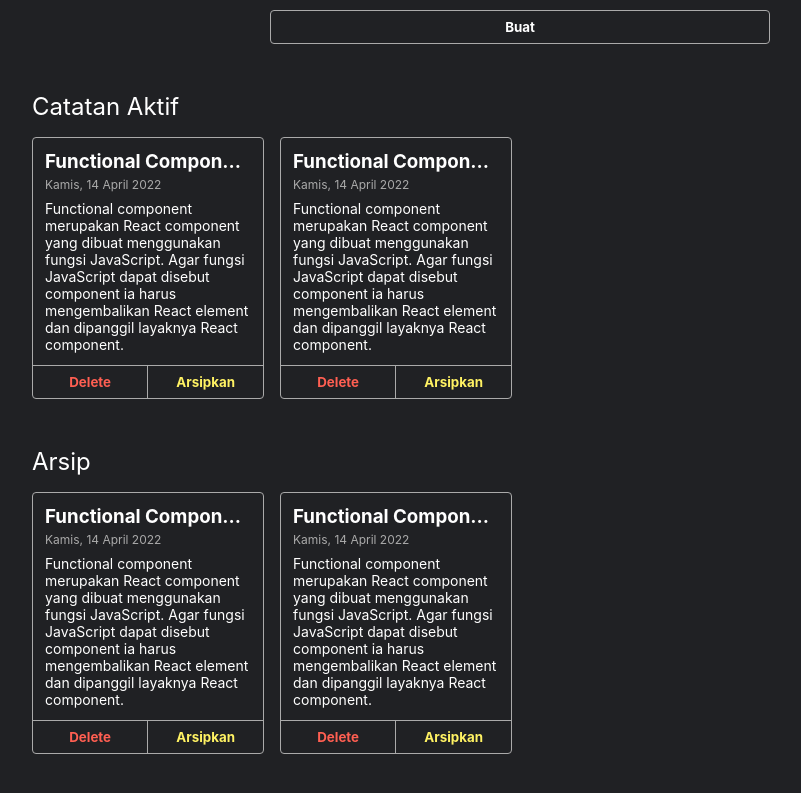
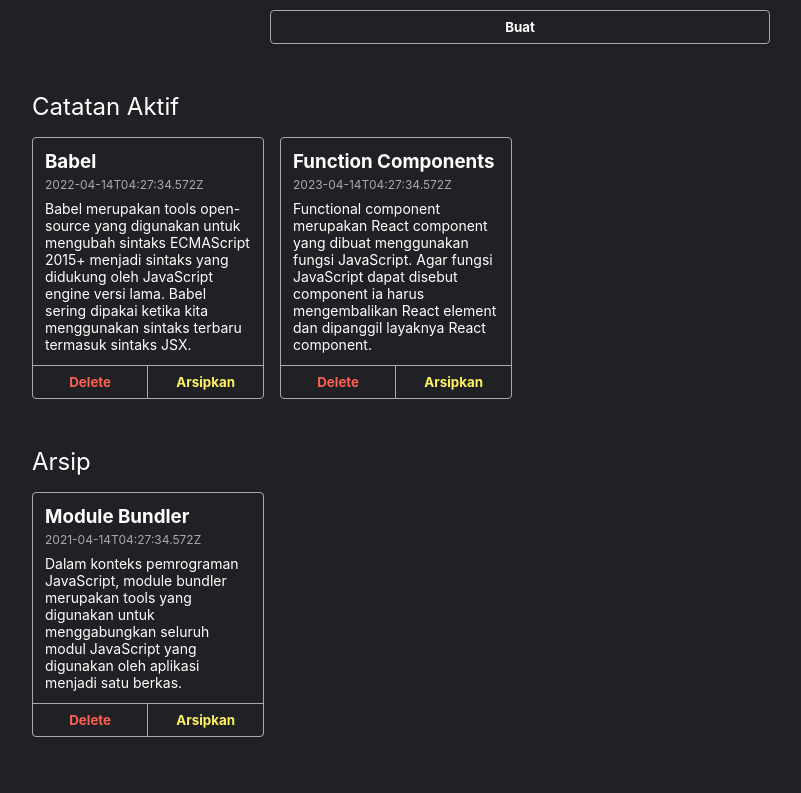
Before and after one commit to quenzvezda/personal-notes-react, a React (Vite) app: page / in a window 1280 px wide. Shown: the part 435-1228 px from the top of the page, without its empty margins (120-921 px from the left). Built offline with nearby package versions, Linux system fonts and the light colour scheme.

Commit message:
display utils/data.js and filter archieved data

```diff
--- a/src/components/NoteApp.jsx
+++ b/src/components/NoteApp.jsx
@@ -13,10 +13,21 @@
 
 
   render() {
+    if (this.state.notes.length === 0) {
+      return (
+        <>
+          <NoteHeader />
+          <div className="empty-state">
+            <h2>Tidak ada catatan untuk ditampilkan</h2>
+            <p>Silakan tambahkan beberapa catatan.</p>
+          </div>
+        </>
+      );
+    }
     return (
       <>
       <NoteHeader />
-      <NoteBody />
+      <NoteBody notes={this.state.notes}/>
       </>
     )
   }
--- a/src/components/NoteBody.jsx
+++ b/src/components/NoteBody.jsx
@@ -2,14 +2,21 @@
 import NoteInput from './NoteInput';
 import NoteList from './NoteList';
 
-function NoteBody() {
+function NoteBody(props) {
+    const { notes } = props;
+
+    console.log("ini array notes di body", notes);
+
+    const activeNotes = notes.filter(note => !note.archived);
+    const archivedNotes = notes.filter(note => note.archived);
+
     return (
         <div className='note-app__body'>
             <NoteInput />
             <h2>Catatan Aktif</h2>
-            <NoteList />
+            <NoteList notes={activeNotes} />
             <h2>Arsip</h2>
-            <NoteList />
+            <NoteList notes={archivedNotes} />
         </div>
     );
 }
--- a/src/components/NoteItem.jsx
+++ b/src/components/NoteItem.jsx
@@ -1,12 +1,15 @@
 import React from "react";
 
-function NoteItem() {
+function NoteItem(props) {
+    const { note } = props;
+    console.log(note, "ini note item");
+
     return (
         <div className="note-item">
             <div className="note-item__content">
-                <h3 className="note-item__title">Functional Component</h3>
-                <p className="note-item__date">Kamis, 14 April 2022</p>
-                <p className="note-item__body">Functional component merupakan React component yang dibuat menggunakan fungsi JavaScript. Agar fungsi JavaScript dapat disebut component ia harus mengembalikan React element dan dipanggil layaknya React component.</p>
+                <h3 className="note-item__title">{note.title}</h3>
+                <p className="note-item__date">{note.createdAt}</p>
+                <p className="note-item__body">{note.body}</p>
             </div>
             <div className="note-item__action">
                 <button className="note-item__delete-button">Delete</button>
--- a/src/components/NoteList.jsx
+++ b/src/components/NoteList.jsx
@@ -1,11 +1,17 @@
 import React from "react";
 import NoteItem from "./NoteItem";
 
-function NoteList() {
+function NoteList(props) {
+    const { notes } = props;
+
+    console.log("ini notes pada notelist", notes);
+
     return (
         <div className="notes-list">
-            <NoteItem />
-            <NoteItem />
+            {notes.map((note) => (
+                // Tambahkan return di sini
+                <NoteItem key={note.id} note={note} />
+            ))}
         </div>
     )
 }
```
